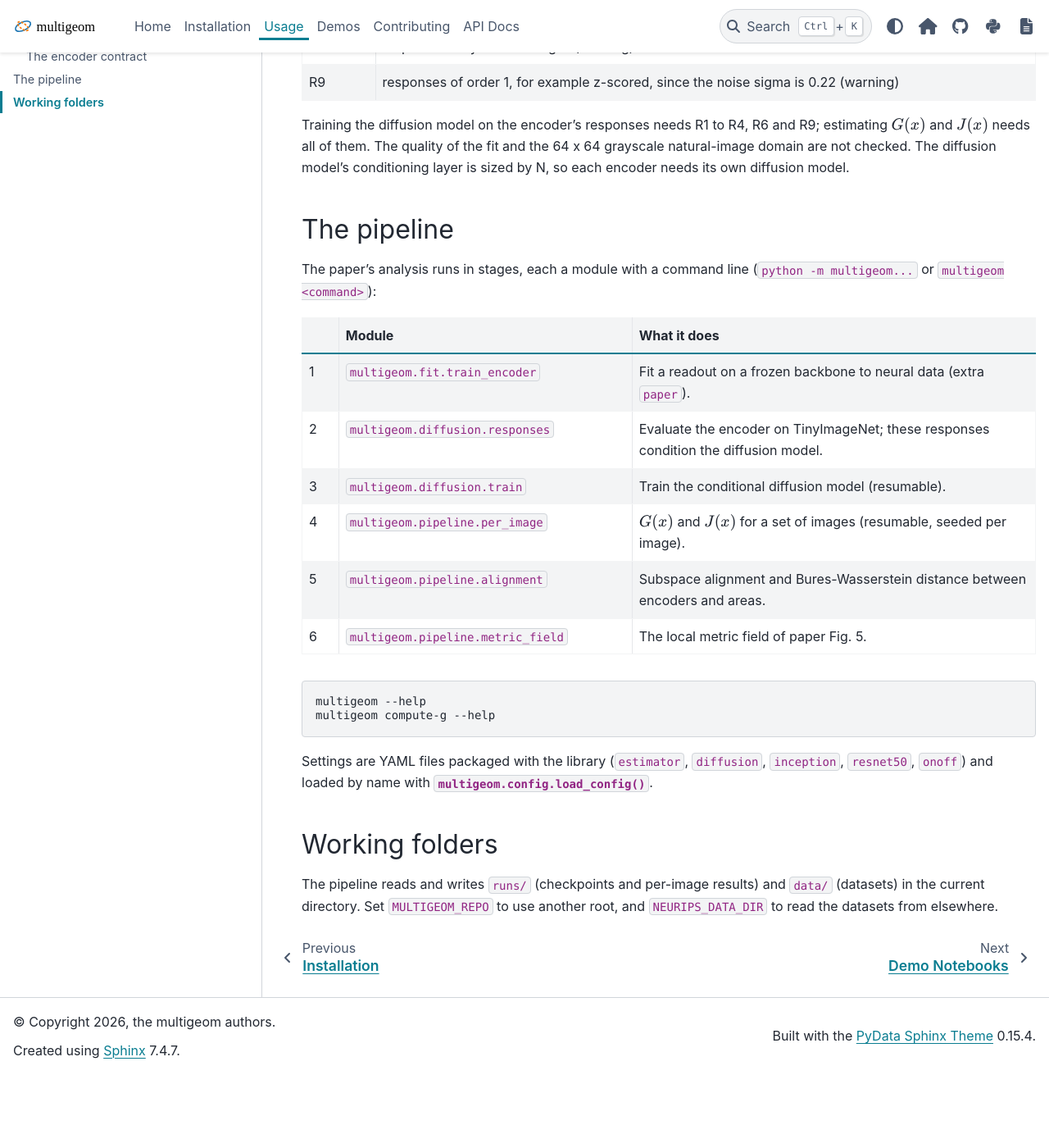
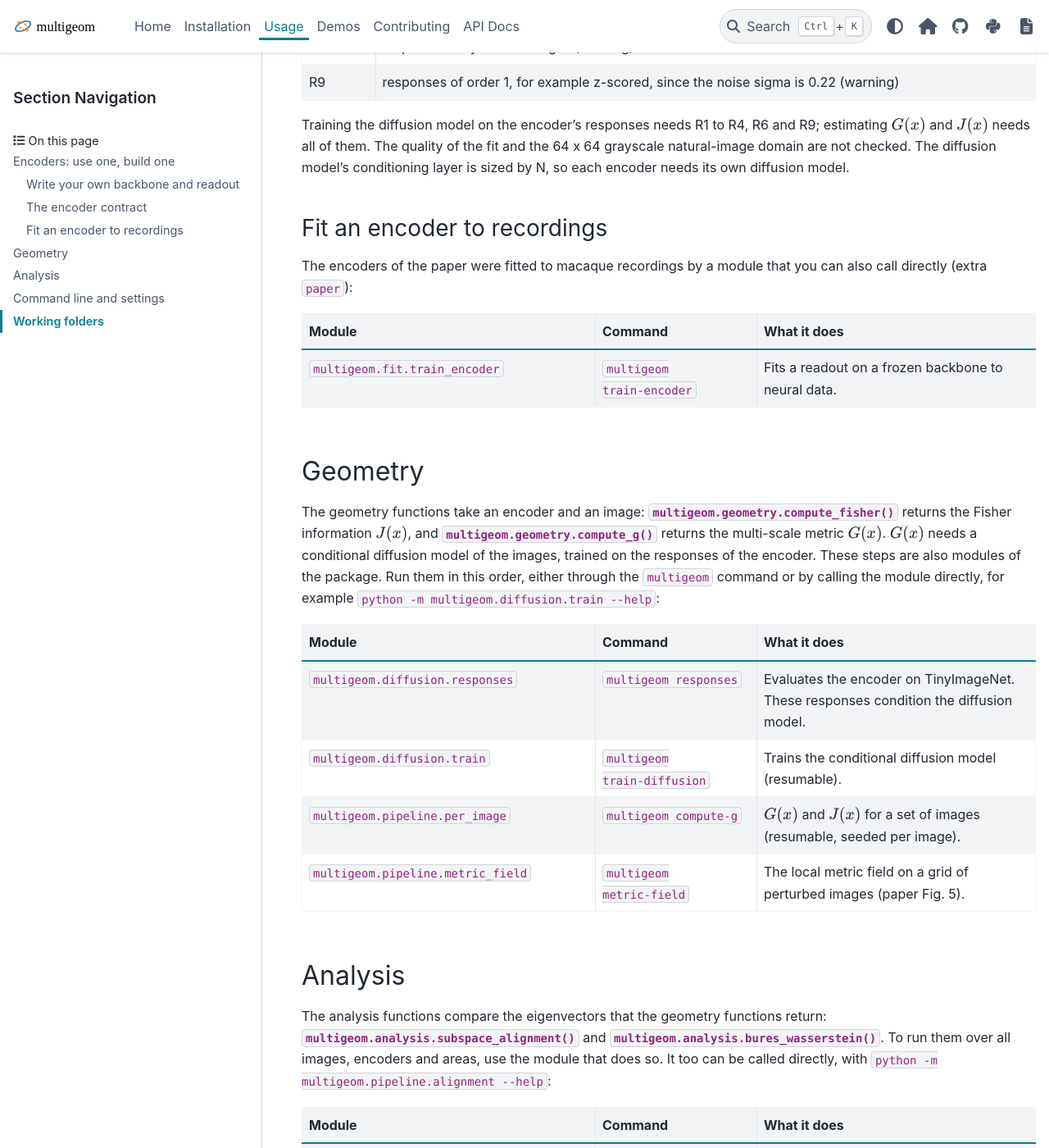
Before and after one commit to multigeom/multigeom, a Sphinx documentation site: the page built from docs/source/usage.rst, in a window 1280 px wide and 1400 px high, scrolled down 4798 px. Shown: the whole window at 82% size. Built offline with Sphinx 7.4.7 and the PyData theme 0.15.4, drawn with Linux system fonts in a browser that asks for light colours; pages that are not in the unit, such as notebooks, are missing from menus; before the commit the page ends 6108 px from its top, so only the background shows below that; some of the changed text lies outside the part shown.

Commit message:
docs: usage sections Geometry and Analysis, with the command-line modules grouped by role
Co-Authored-By: Claude Sonnet 5.5 <noreply@anthropic.com>

```diff
--- a/docs/source/usage.rst
+++ b/docs/source/usage.rst
@@ -246,36 +246,71 @@ Training the diffusion model on the encoder's responses needs R1 to R4, R6 and R
 needs all of them. The quality of the fit and the 64 x 64 grayscale natural-image domain are not checked. The diffusion
 model's conditioning layer is sized by N, so each encoder needs its own diffusion model.
 
-The pipeline
-------------
+Fit an encoder to recordings
+^^^^^^^^^^^^^^^^^^^^^^^^^^^^
 
-The paper's analysis runs in stages, each a module with a command line (``python -m multigeom...`` or ``multigeom <command>``):
+The encoders of the paper were fitted to macaque recordings by a module that you can also call directly (extra ``paper``):
 
 .. list-table::
    :header-rows: 1
-   :widths: 5 40 55
+   :widths: 40 22 38
 
-   * -
-     - Module
+   * - Module
+     - Command
      - What it does
-   * - 1
-     - ``multigeom.fit.train_encoder``
-     - Fit a readout on a frozen backbone to neural data (extra ``paper``).
-   * - 2
-     - ``multigeom.diffusion.responses``
-     - Evaluate the encoder on TinyImageNet; these responses condition the diffusion model.
-   * - 3
-     - ``multigeom.diffusion.train``
-     - Train the conditional diffusion model (resumable).
-   * - 4
-     - ``multigeom.pipeline.per_image``
+   * - ``multigeom.fit.train_encoder``
+     - ``multigeom train-encoder``
+     - Fits a readout on a frozen backbone to neural data.
+
+Geometry
+--------
+
+The geometry functions take an encoder and an image: :func:`multigeom.geometry.compute_fisher` returns the Fisher information
+:math:`J(x)`, and :func:`multigeom.geometry.compute_g` returns the multi-scale metric :math:`G(x)`. :math:`G(x)` needs a
+conditional diffusion model of the images, trained on the responses of the encoder. These steps are also modules of the package. Run
+them in this order, either through the ``multigeom`` command or by calling the module directly, for example
+``python -m multigeom.diffusion.train --help``:
+
+.. list-table::
+   :header-rows: 1
+   :widths: 40 22 38
+
+   * - Module
+     - Command
+     - What it does
+   * - ``multigeom.diffusion.responses``
+     - ``multigeom responses``
+     - Evaluates the encoder on TinyImageNet. These responses condition the diffusion model.
+   * - ``multigeom.diffusion.train``
+     - ``multigeom train-diffusion``
+     - Trains the conditional diffusion model (resumable).
+   * - ``multigeom.pipeline.per_image``
+     - ``multigeom compute-g``
      - :math:`G(x)` and :math:`J(x)` for a set of images (resumable, seeded per image).
-   * - 5
-     - ``multigeom.pipeline.alignment``
+   * - ``multigeom.pipeline.metric_field``
+     - ``multigeom metric-field``
+     - The local metric field on a grid of perturbed images (paper Fig. 5).
+
+Analysis
+--------
+
+The analysis functions compare the eigenvectors that the geometry functions return: :func:`multigeom.analysis.subspace_alignment`
+and :func:`multigeom.analysis.bures_wasserstein`. To run them over all images, encoders and areas, use the module that does so. It
+too can be called directly, with ``python -m multigeom.pipeline.alignment --help``:
+
+.. list-table::
+   :header-rows: 1
+   :widths: 40 22 38
+
+   * - Module
+     - Command
+     - What it does
+   * - ``multigeom.pipeline.alignment``
+     - ``multigeom align``
      - Subspace alignment and Bures-Wasserstein distance between encoders and areas.
-   * - 6
-     - ``multigeom.pipeline.metric_field``
-     - The local metric field of paper Fig. 5.
+
+Command line and settings
+-------------------------
 
 .. code-block:: bash
 
@@ -288,5 +323,5 @@ loaded by name with :func:`multigeom.config.load_config`.
 Working folders
 ---------------
 
-The pipeline reads and writes ``runs/`` (checkpoints and per-image results) and ``data/`` (datasets) in the current directory.
+The command-line modules read and write ``runs/`` (checkpoints and per-image results) and ``data/`` (datasets) in the current directory.
 Set ``MULTIGEOM_REPO`` to use another root, and ``NEURIPS_DATA_DIR`` to read the datasets from elsewhere.
```
